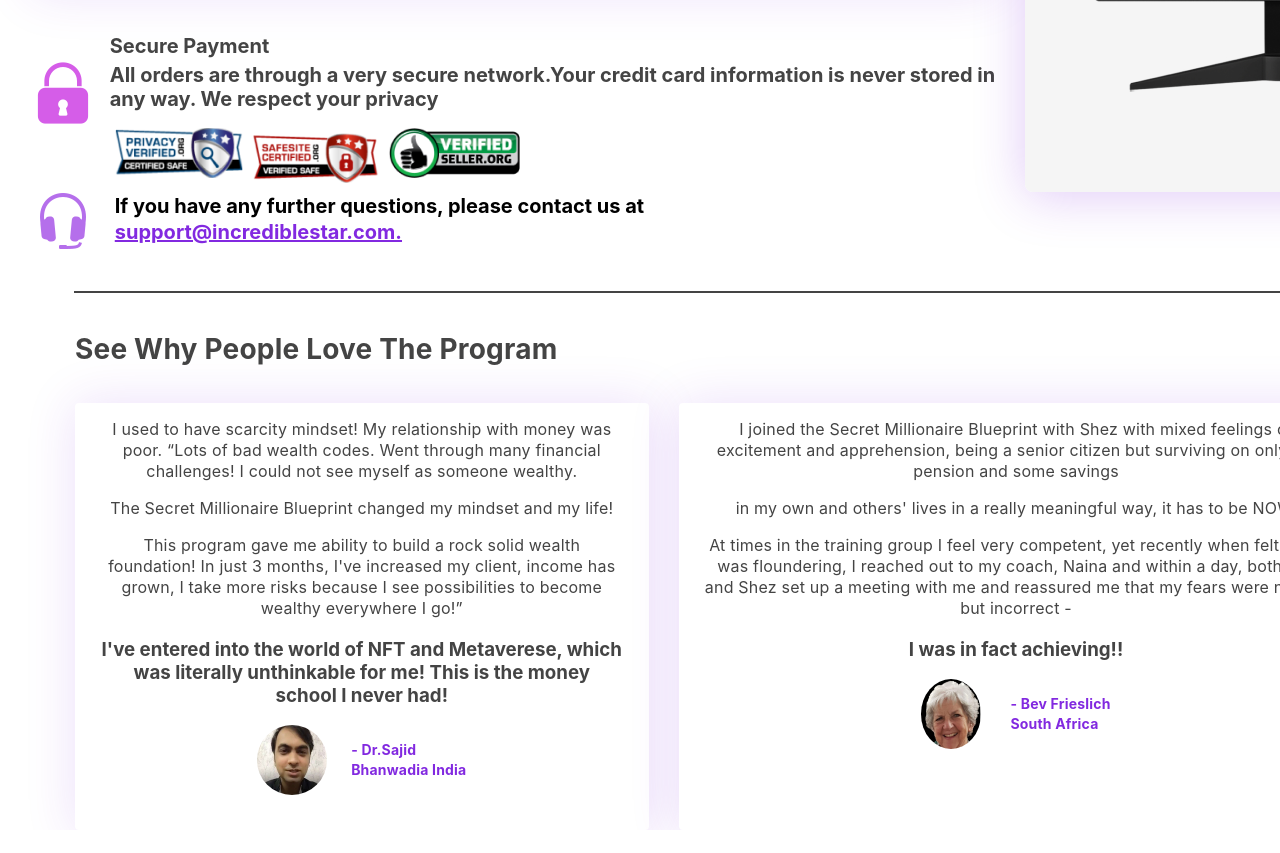
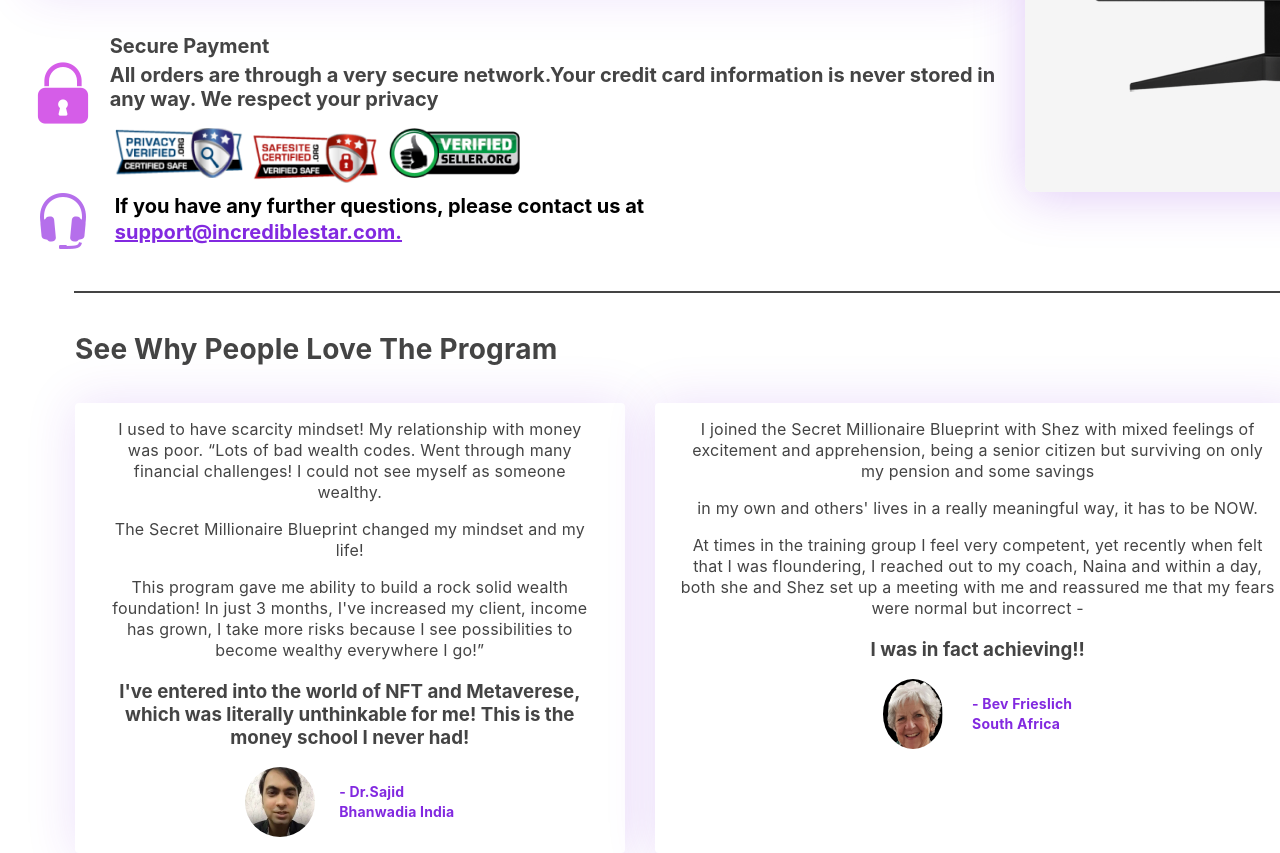
Before and after one commit to anikdha11/payment-page, a plain HTML site: page index.html in a window 1280 px wide. Shown: the part 1622-2475 px from the top of the page. Before the commit the page ends 2452 px from the top, so only its background shows below. Drawn offline with Linux system fonts and the light colour scheme.

Commit message:
width set up

```diff
--- a/index.html
+++ b/index.html
@@ -225,7 +225,7 @@
     />
     <!-- review section start -->
 
-    <section style="margin-left: 75px">
+    <section style="width:1770px;margin-left: auto;margin-right: auto;">
       <h4
         style="
           font-style: normal;
@@ -243,7 +243,7 @@
         style="
           display: flex;
           flex-direction: row;
-          justify-content: space-between;
+          justify-content: center;
           gap: 30px;
         "
       >
```
